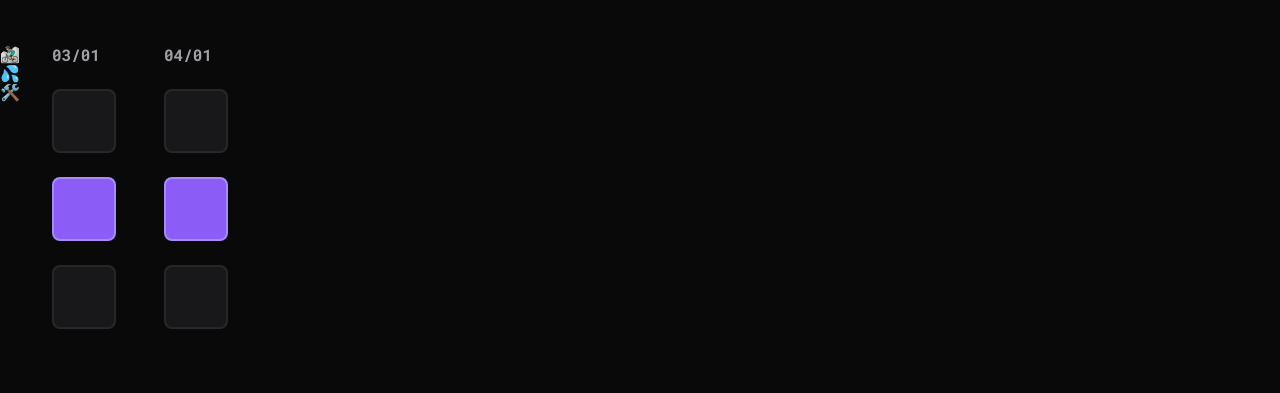
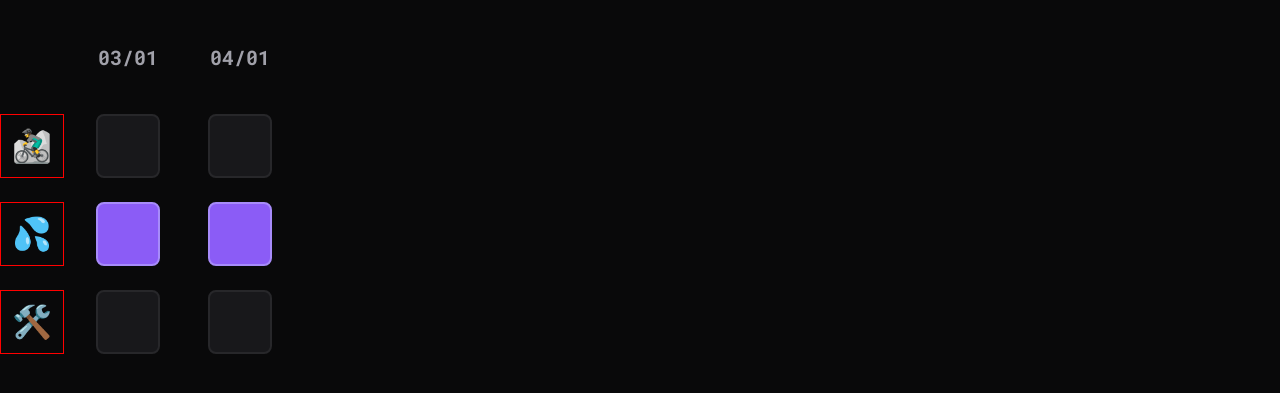
Before and after one commit to micaiasdev/Habits, a plain HTML site: page index.html in a window 1280 px wide. Shown: the part 135-528 px from the top of the page. Drawn offline with Linux system fonts and the light colour scheme.

Commit message:
Align-habits-in-form-in-flex-end

```diff
--- a/index.html
+++ b/index.html
@@ -33,13 +33,14 @@
 			</div>
 			<div class="days">
 				<div class="day">
-					03/01
+					<div>03/01</div>
 					<input type="checkbox" />
 					<input type="checkbox" checked />
 					<input type="checkbox" />
 				</div>
+
 				<div class="day">
-					04/01
+					<div>04/01</div>
 					<input type="checkbox" />
 					<input type="checkbox" checked />
 					<input type="checkbox" />
--- a/style.css
+++ b/style.css
@@ -61,6 +61,26 @@ input:checked {
 
 form {
 	display: flex;
+	align-items: flex-end;
+}
+
+form .habits {
+	display: flex;
+	flex-direction: column;
+	gap: 24px;
+
+	margin-top: 60px;
+}
+
+form .habits .habit {
+	width: 64px;
+	height: 64px;
+	font-size: 32px;
+	border: 1px solid red;
+
+	display: flex;
+	align-items: center;
+	justify-content: center;
 }
 
 form .days {
@@ -71,13 +91,16 @@ form .days {
 
 form .days .day {
 	display: flex;
+	flex-direction: column;
+	align-items: center;
 	gap: 24px;
-	flex-direction: column;
 }
 
-form .day {
+form .days .day div {
 	font-family: "Roboto mono", "sans-serif";
 	font-weight: 700;
 	line-height: 125%;
 	color: #a1a1aa;
+	margin-bottom: 20px;
+	font-size: 20px;
 }
```
